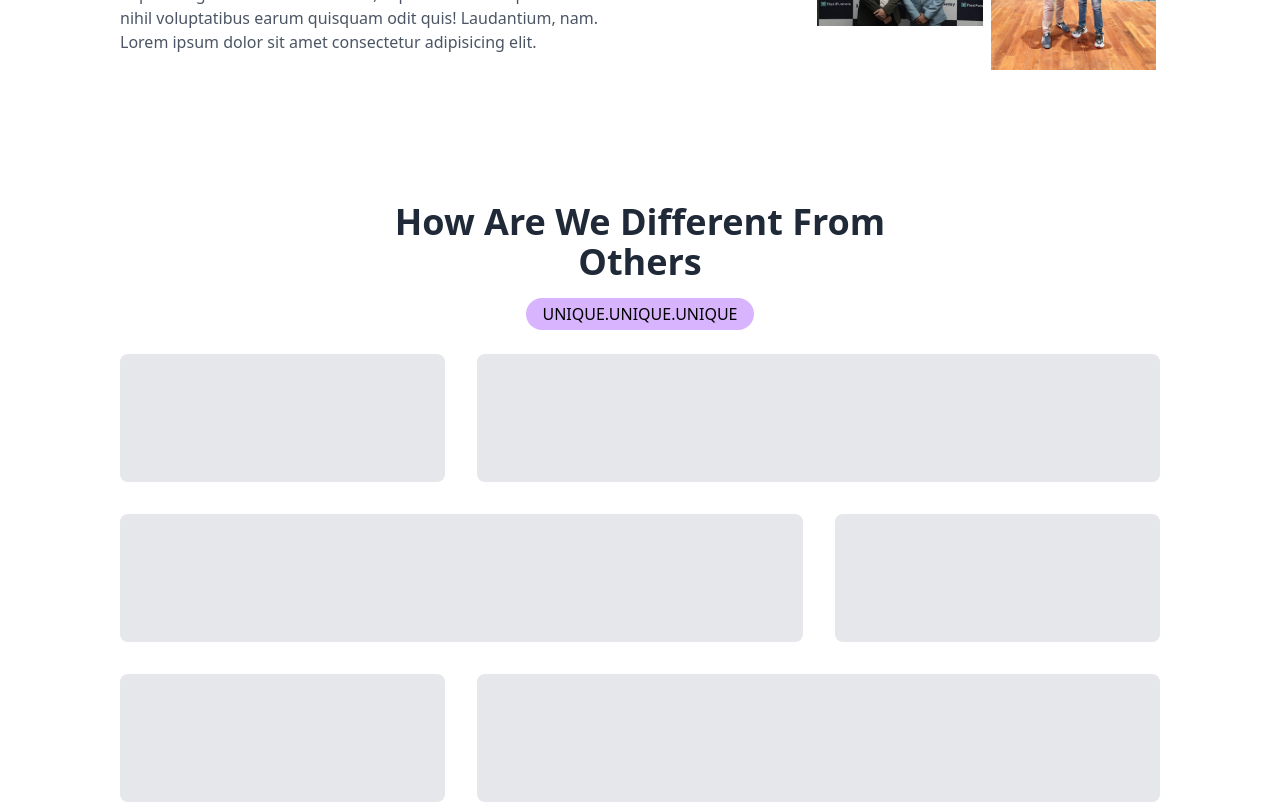
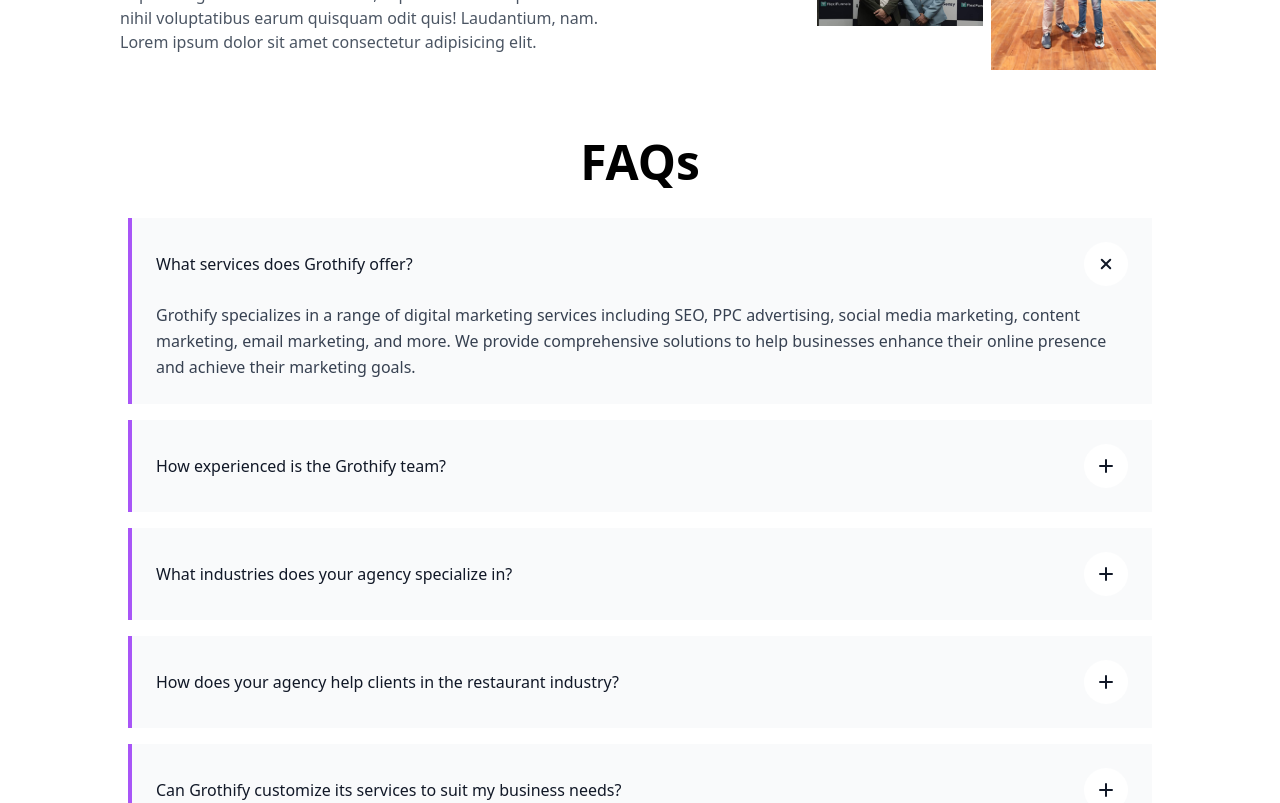
Before and after one commit to Udays28/meds, a React (Vite) app: page / in a window 1280 px wide. Shown: the part 4980-5783 px from the top of the page. Built offline with nearby package versions, Linux system fonts and the light colour scheme.

Commit message:
ṛemoved unique features

```diff
--- a/src/pages/Homepage.jsx
+++ b/src/pages/Homepage.jsx
@@ -3,7 +3,7 @@
 import Reviews from "../subsections/Reviews";
 import Faq from "../subsections/Faq";
 import Companies from "../subsections/Companies";
-import Unique from "../subsections/Unique";
+// import Unique from "../subsections/Unique";
 import Home2 from "../subsections/Home2";
 import Services from "../subsections/Services";
 import Footer from "../components/Footer";
@@ -69,7 +69,7 @@
         <Services />
         <Reviews />
         <Gallery />
-        <Unique />
+        {/* <Unique /> */}
         <Faq />
         <Contact />
         <Companies />
```
